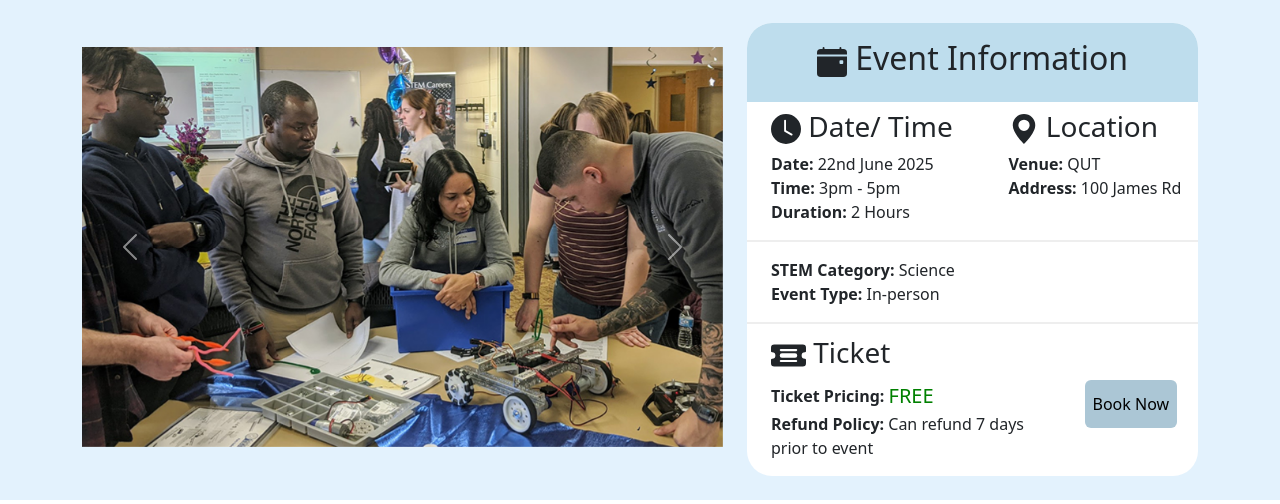
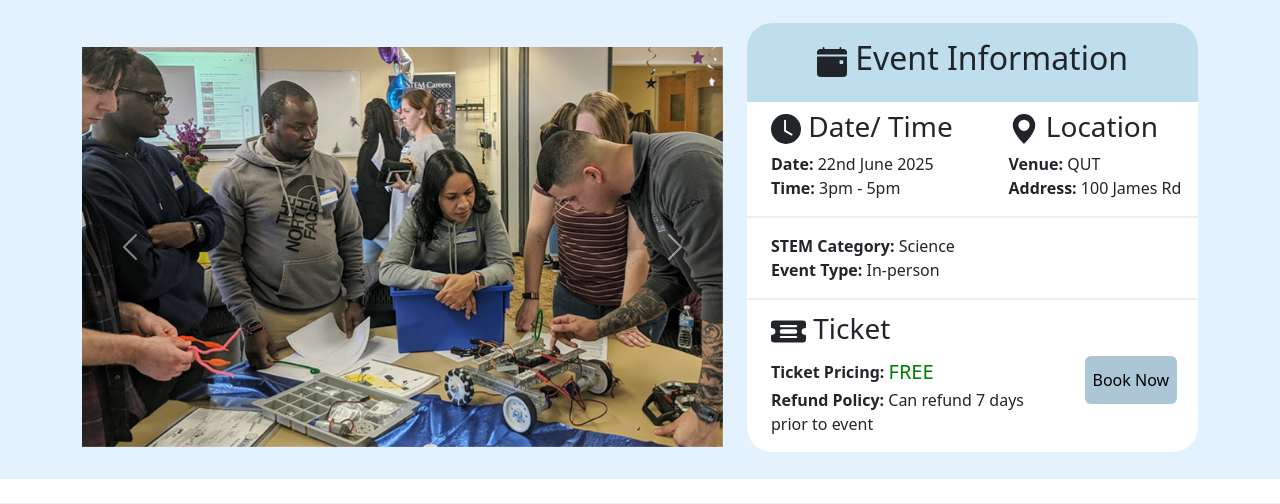
Before and after one commit to AkashDesh1211/iab207-a3-group25, a Flask app: page /details in a window 1280 px wide. Shown: the part 228-732 px from the top of the page. Run offline with Flask 3, Linux system fonts and the light colour scheme; some libraries are stand-ins or nearby versions.

Commit message:
deleted duration from event details for more simplicity

```diff
--- a/STEMWorkshops/templates/event_details.html
+++ b/STEMWorkshops/templates/event_details.html
@@ -119,8 +119,6 @@
                       <b>Date:</b> 22nd June 2025 <br>
                       <!--start and end time of event-->
                       <b>Time:</b> 3pm - 5pm <br>
-                      <!--duration of the event (calculated automatically from start and end time)-->
-                      <b>Duration:</b> 2 Hours
                     </p>
                   </div>
 
```
